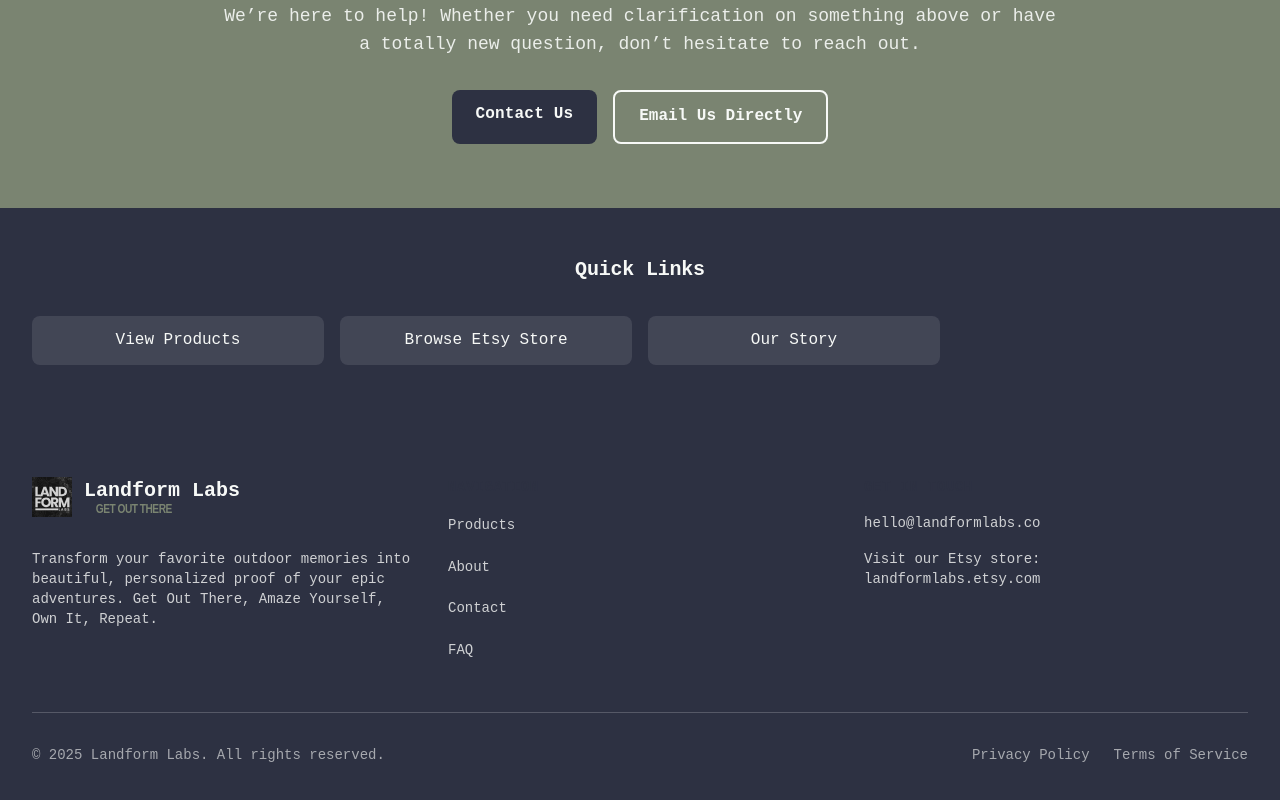
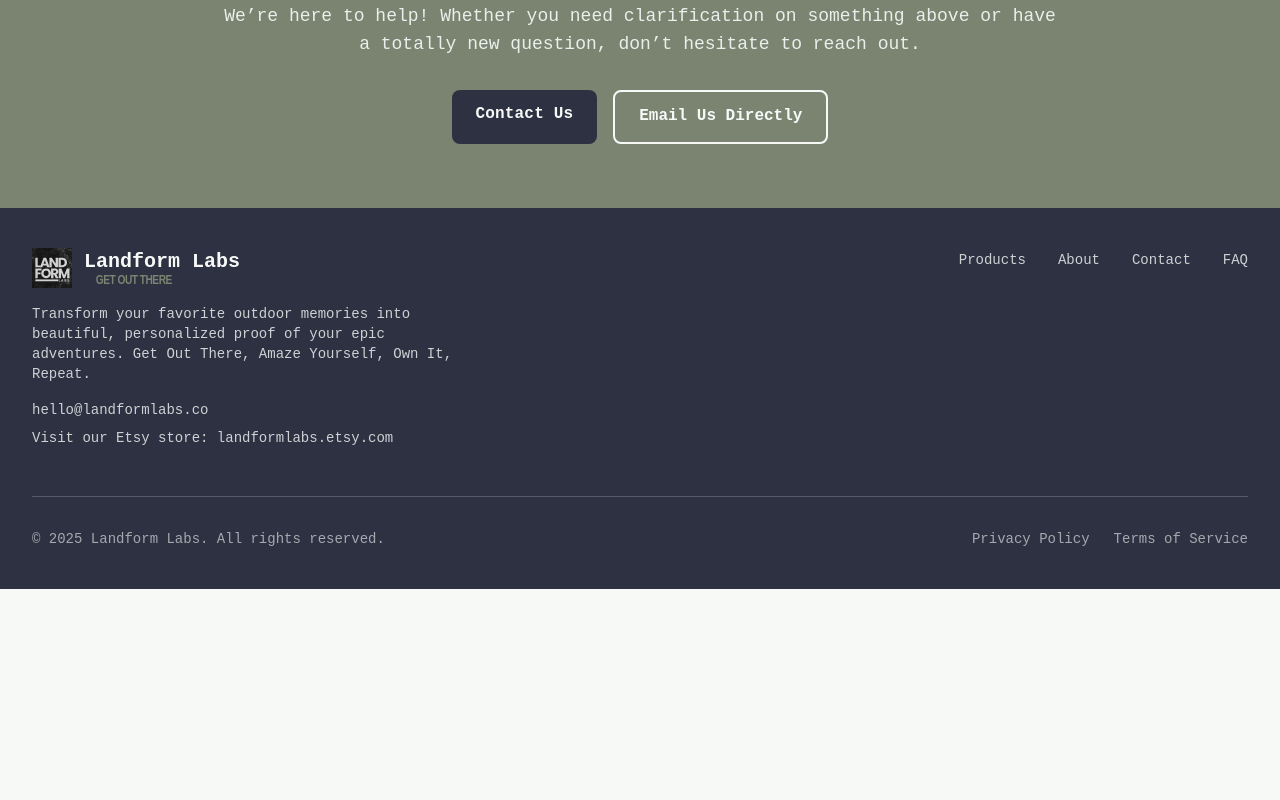
Before and after one commit to landformlabs/landformlabs.co, a Next.js app: page /faq in a window 1280 px wide. Shown: the part 2919-3719 px from the top of the page. After the commit the page ends 3508 px from the top, so only its background shows below. Built offline with nearby package versions, Linux system fonts and the light colour scheme; no server answers.

Commit message:
Optimize footer layout and remove redundant Quick Links section

```diff
--- a/src/app/faq/page.tsx
+++ b/src/app/faq/page.tsx
@@ -266,39 +266,6 @@ export default function FAQ() {
             </div>
           </div>
         </div>
-
-        {/* Quick Links */}
-        <div className="bg-basalt py-12">
-          <div className="max-w-7xl mx-auto px-4 sm:px-6 lg:px-8">
-            <div className="text-center mb-8">
-              <h3 className="text-xl font-headline font-bold text-alpine-mist">
-                Quick Links
-              </h3>
-            </div>
-            <div className="grid gap-4 sm:grid-cols-2 lg:grid-cols-4 text-center">
-              <a
-                href="/products"
-                className="bg-alpine-mist/10 hover:bg-alpine-mist/20 text-alpine-mist py-3 px-4 rounded-lg transition-colors duration-200"
-              >
-                View Products
-              </a>
-              <a
-                href="https://landformlabs.etsy.com"
-                target="_blank"
-                rel="noopener noreferrer"
-                className="bg-alpine-mist/10 hover:bg-alpine-mist/20 text-alpine-mist py-3 px-4 rounded-lg transition-colors duration-200"
-              >
-                Browse Etsy Store
-              </a>
-              <a
-                href="/about"
-                className="bg-alpine-mist/10 hover:bg-alpine-mist/20 text-alpine-mist py-3 px-4 rounded-lg transition-colors duration-200"
-              >
-                Our Story
-              </a>
-            </div>
-          </div>
-        </div>
       </main>
       <Footer />
     </>
--- a/src/components/Footer.tsx
+++ b/src/components/Footer.tsx
@@ -19,11 +19,11 @@ export default function Footer() {
       <h2 id="footer-heading" className="sr-only">
         Footer
       </h2>
-      <div className="max-w-7xl mx-auto px-4 sm:px-6 lg:px-8 py-12 lg:py-16">
-        <div className="xl:grid xl:grid-cols-3 xl:gap-8">
-          {/* Brand Section */}
-          <div className="space-y-8 xl:col-span-1">
-            <Link href="/" className="flex items-center space-x-3">
+      <div className="max-w-7xl mx-auto px-4 sm:px-6 lg:px-8 py-8 lg:py-10">
+        <div className="lg:flex lg:items-start lg:justify-between lg:space-x-12">
+          {/* Brand Section - Left Justified */}
+          <div className="lg:flex-shrink-0 lg:max-w-md">
+            <Link href="/" className="flex items-center space-x-3 mb-4">
               <Image
                 src="/square-500.svg"
                 alt="Landform Labs"
@@ -40,39 +40,15 @@ export default function Footer() {
                 </span>
               </div>
             </Link>
-            <p className="text-sm text-alpine-mist/80 max-w-md">
+
+            <p className="text-sm text-alpine-mist/80 mb-4">
               Transform your favorite outdoor memories into beautiful,
               personalized proof of your epic adventures. Get Out There, Amaze
               Yourself, Own It, Repeat.
             </p>
-          </div>
 
-          {/* Navigation Links */}
-          <div className="mt-12 grid grid-cols-2 gap-8 xl:mt-0 xl:col-span-2">
-            <div>
-              <h3 className="font-headline font-semibold text-sm uppercase tracking-wider">
-                Navigation
-              </h3>
-              <ul role="list" className="mt-4 space-y-4">
-                {navigation.main.map((item) => (
-                  <li key={item.name}>
-                    <Link
-                      href={item.href}
-                      className="text-sm text-alpine-mist/80 hover:text-alpine-mist transition-colors duration-200"
-                    >
-                      {item.name}
-                    </Link>
-                  </li>
-                ))}
-              </ul>
-            </div>
-
-            {/* Contact Info */}
-            <div className="mt-12 md:mt-0">
-              <h3 className="font-headline font-semibold text-sm uppercase tracking-wider">
-                Get In Touch
-              </h3>
-              <div className="mt-4 space-y-4">
+            {/* Consolidated Contact Info */}
+            <div className="space-y-2">
               <p className="text-sm text-alpine-mist/80">
                 <a
                   href="mailto:hello@landformlabs.co"
@@ -82,19 +58,34 @@ export default function Footer() {
                 </a>
               </p>
               <p className="text-sm text-alpine-mist/80">
-                  Visit our Etsy store:
-                  <br />
                 <a
                   href="https://landformlabs.etsy.com"
                   target="_blank"
                   rel="noopener noreferrer"
                   className="hover:text-alpine-mist transition-colors duration-200"
                 >
-                    landformlabs.etsy.com
+                  Visit our Etsy store: landformlabs.etsy.com
                 </a>
               </p>
             </div>
           </div>
+
+          {/* Horizontal Navigation Links - Aligned Right */}
+          <div className="mt-8 lg:mt-0 lg:flex-shrink-0">
+            <nav>
+              <ul className="flex flex-wrap gap-6 lg:gap-8 justify-start lg:justify-end">
+                {navigation.main.map((item) => (
+                  <li key={item.name}>
+                    <Link
+                      href={item.href}
+                      className="text-sm text-alpine-mist/80 hover:text-alpine-mist transition-colors duration-200 font-medium"
+                    >
+                      {item.name}
+                    </Link>
+                  </li>
+                ))}
+              </ul>
+            </nav>
           </div>
         </div>
 
```
Lines whose indentation alone changed are shown as unchanged.
